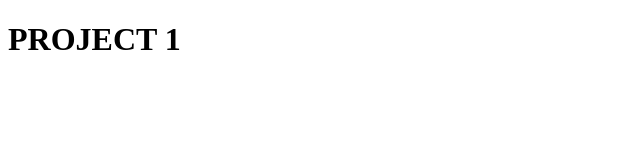
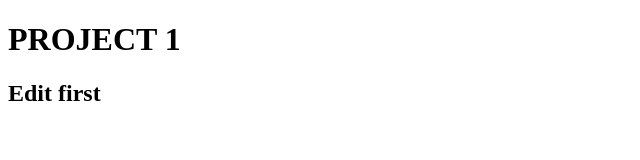
Before and after one commit to iamvuduy/proj1, a plain HTML site: page index.html in a window 1280 px wide. Shown: the whole page, without its empty margins (0-640 px from the left). Drawn offline with Linux system fonts and the light colour scheme.

Commit message:
sửa lần 1

```diff
--- a/index.html
+++ b/index.html
@@ -7,5 +7,6 @@
   </head>
   <body>
     <h1>PROJECT 1</h1>
+    <h2>Edit first</h2>
   </body>
 </html>
```
